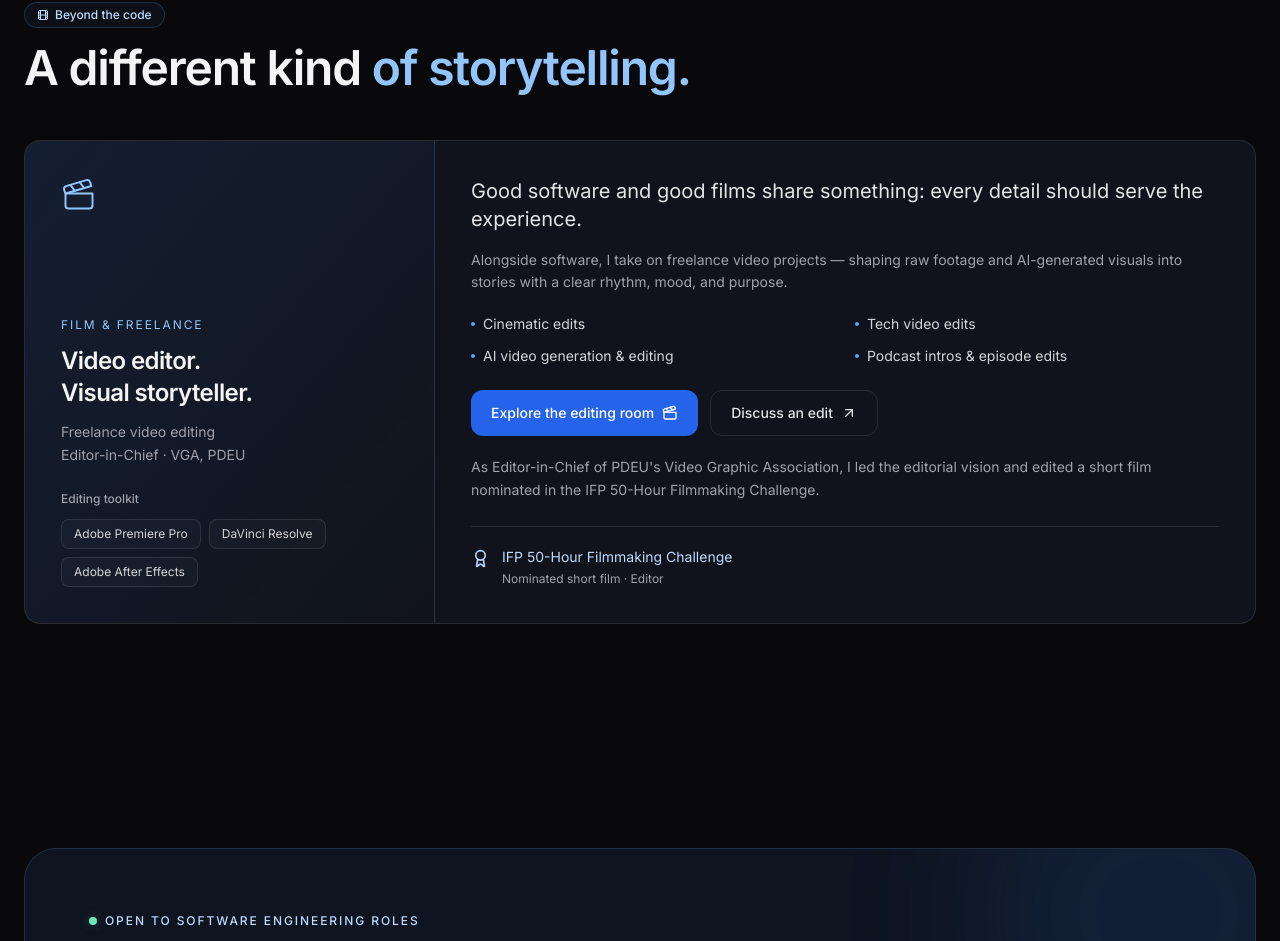
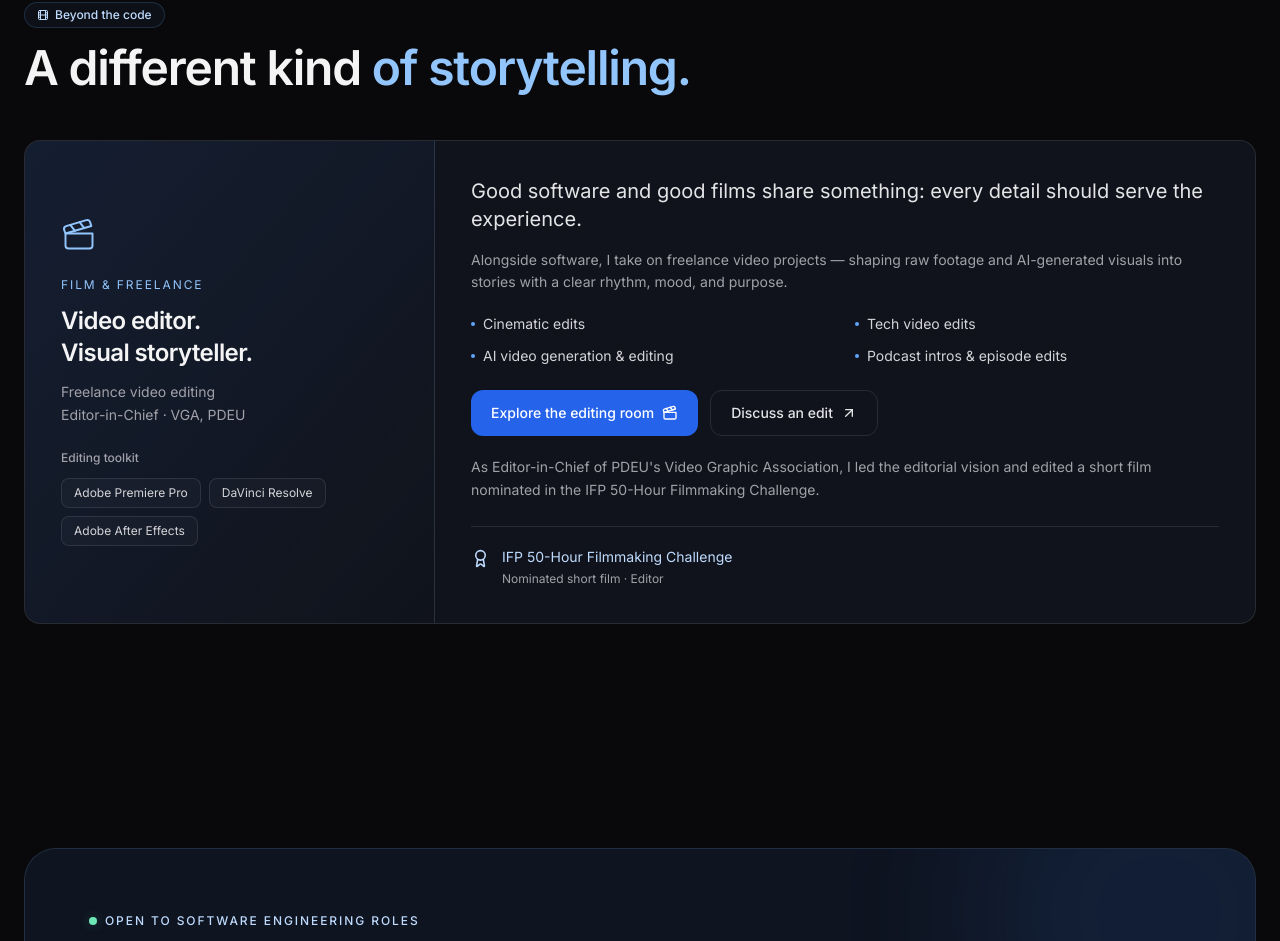
Before and after one commit to avimishra25/portfolio, a React (Vite) app: page / in a window 1280 px wide. Shown: the part 4046-4987 px from the top of the page. Built offline with nearby package versions, Linux system fonts and the light colour scheme.

Commit message:
style: tighten beyond code panel spacing

```diff
--- a/src/components/Extracurricular.jsx
+++ b/src/components/Extracurricular.jsx
@@ -12,7 +12,7 @@ export default function Extracurricular() {
             <h2 className="section-heading">A different kind <span className="text-blue-300">of storytelling.</span></h2>
           </div>
           <div className="surface-panel overflow-hidden grid md:grid-cols-[1fr_2fr]">
-            <div className="relative border-b md:border-b-0 md:border-r border-white/10 bg-gradient-to-br from-blue-500/10 to-transparent p-7 md:p-9 flex flex-row md:flex-col items-start justify-between gap-5 md:gap-8">
+            <div className="relative border-b md:border-b-0 md:border-r border-white/10 bg-gradient-to-br from-blue-500/10 to-transparent p-7 md:p-9 flex flex-row md:flex-col items-start justify-between md:justify-center gap-5 md:gap-6">
               <Clapperboard aria-hidden="true" size={36} strokeWidth={1.3} className="shrink-0 text-blue-300" />
               <div>
                 <p className="text-xs uppercase tracking-[0.16em] text-blue-300 mb-3">Film & freelance</p>
```
